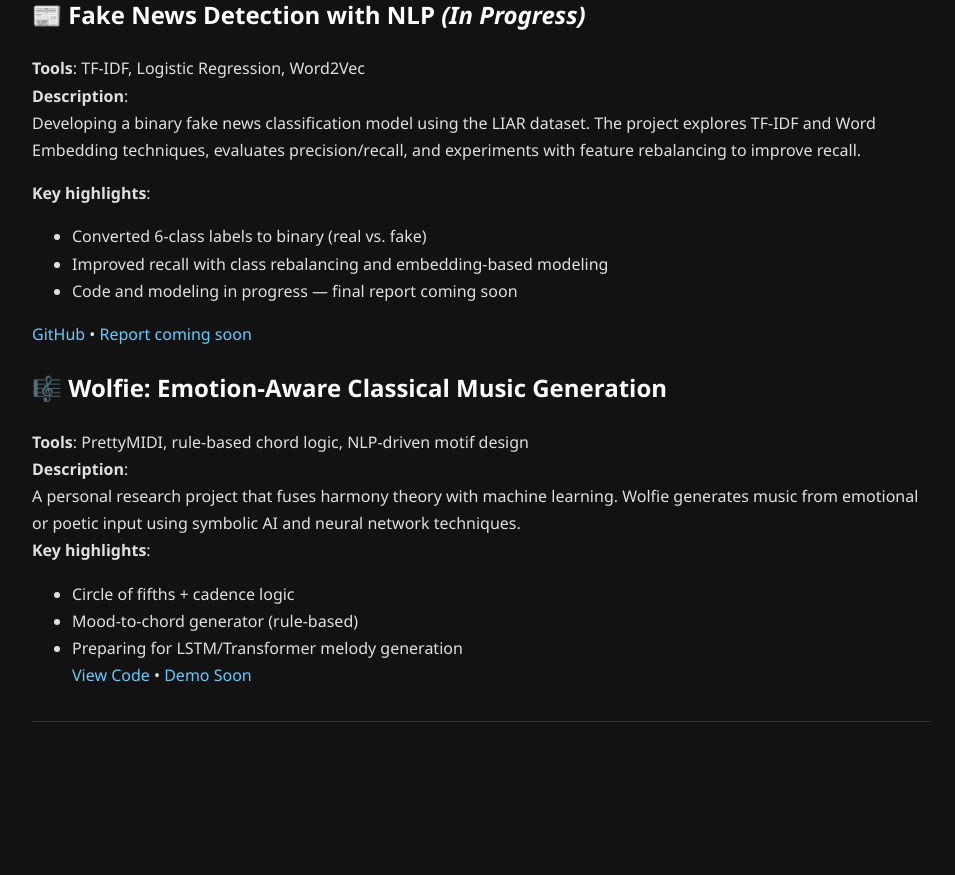
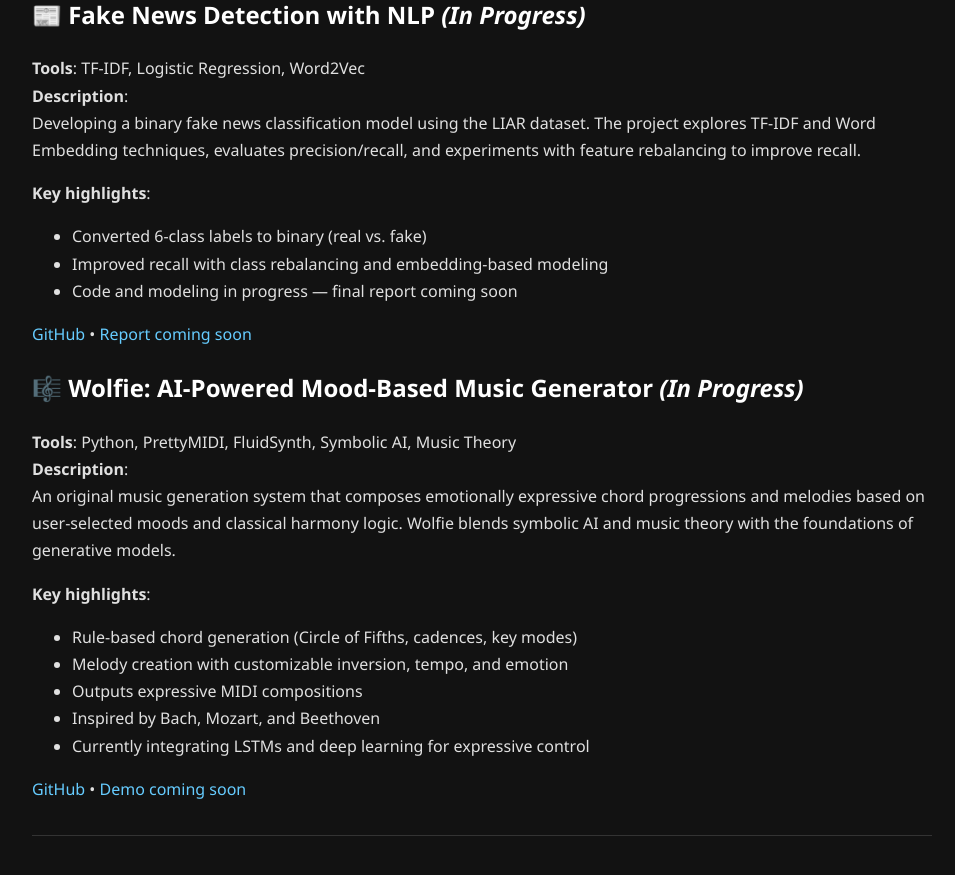
Before and after one commit to Orca71/shahriarnekouei.github.io, a Jekyll site: the page built from projects.md, in a window 1280 px wide and 900 px high, scrolled down 1219 px. Shown: the top 875 px of the window, without its empty margins (158-1113 px from the left). Built offline with Jekyll 4.4.1, drawn with Linux system fonts in a browser that asks for light colours; before the commit the page ends 2005 px from its top, so only the background shows below that.

Commit message:
Update projects.md

```diff
--- a/projects.md
+++ b/projects.md
@@ -53,15 +53,19 @@ Developing a binary fake news classification model using the LIAR dataset. The p
 [GitHub](https://github.com/Orca71/fake-news-detector) • [Report coming soon](#)
 
 
-## 🎼 Wolfie: Emotion-Aware Classical Music Generation
+## 🎼 Wolfie: AI-Powered Mood-Based Music Generator *(In Progress)*
 
-**Tools**: PrettyMIDI, rule-based chord logic, NLP-driven motif design
+**Tools**: Python, PrettyMIDI, FluidSynth, Symbolic AI, Music Theory
 **Description**:
-A personal research project that fuses harmony theory with machine learning. Wolfie generates music from emotional or poetic input using symbolic AI and neural network techniques.
+An original music generation system that composes emotionally expressive chord progressions and melodies based on user-selected moods and classical harmony logic. Wolfie blends symbolic AI and music theory with the foundations of generative models.
+
 **Key highlights**:
-- Circle of fifths + cadence logic
-- Mood-to-chord generator (rule-based)
-- Preparing for LSTM/Transformer melody generation
-[View Code](#) • [Demo Soon](#)
+- Rule-based chord generation (Circle of Fifths, cadences, key modes)
+- Melody creation with customizable inversion, tempo, and emotion
+- Outputs expressive MIDI compositions
+- Inspired by Bach, Mozart, and Beethoven
+- Currently integrating LSTMs and deep learning for expressive control
+
+[GitHub]([https://github.com/Orca71/wolfie-ai](https://github.com/Orca71/Wolfie)) • [Demo coming soon](#)
 
 ---
```
